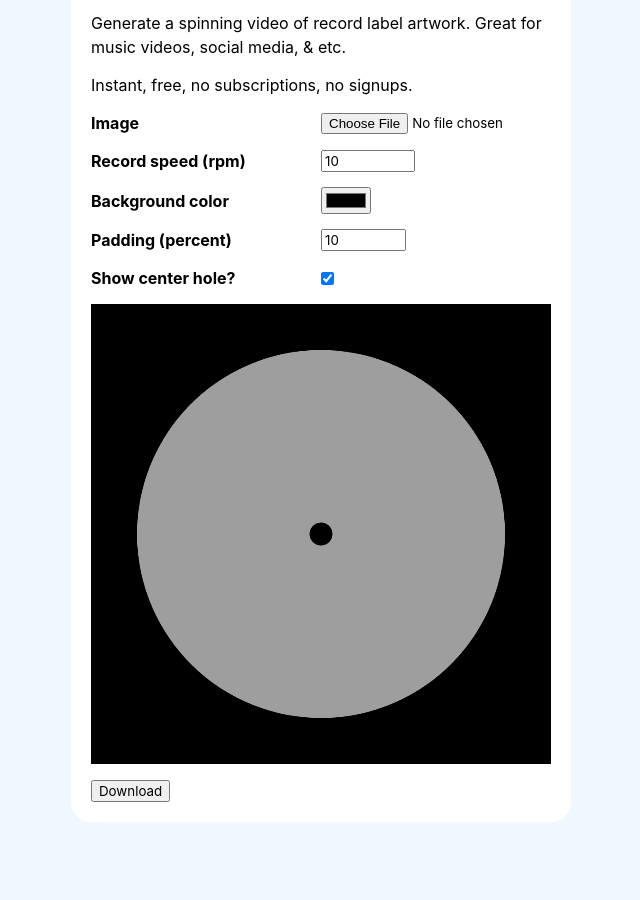
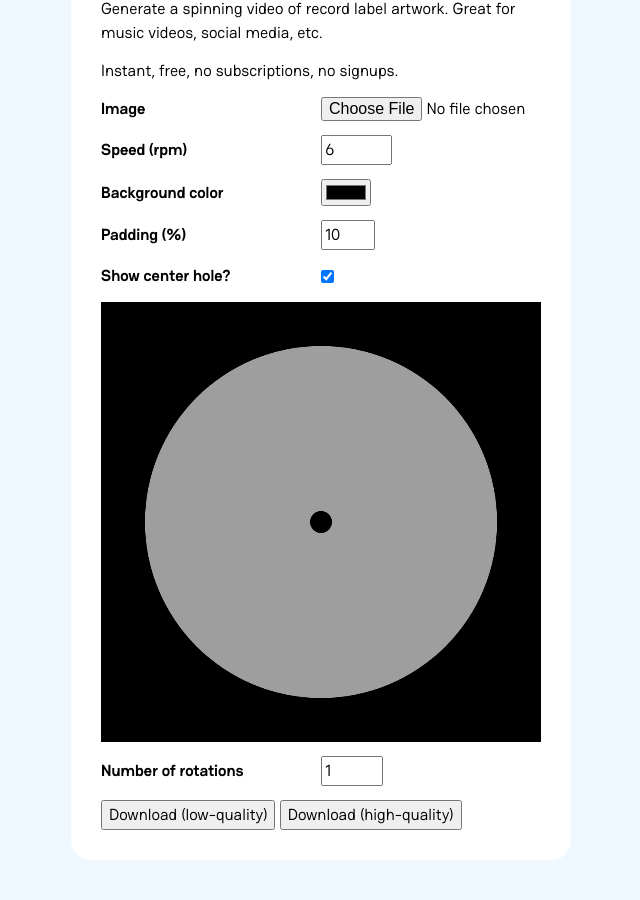
Before and after one commit to dylanpyle/rpm, a website with bundled scripts: page static/index.html in a window 1280 px wide. Shown: the part 111-1011 px from the top of the page, without its empty margins (319-959 px from the left). Before the commit the page ends 973 px from the top, so only its background shows below. Built offline with nearby package versions, Linux system fonts and the light colour scheme.

Commit message:
Much nicer working version

```diff
--- a/src/draw.ts
+++ b/src/draw.ts
@@ -1,24 +1,25 @@
-import { CANVAS_SIZE } from "./config";
-
 export function rotateContext(
   context: CanvasRenderingContext2D,
+  canvas: HTMLCanvasElement,
   angle: number,
 ) {
-  context.translate(CANVAS_SIZE / 2, CANVAS_SIZE / 2);
+  context.translate(canvas.width / 2, canvas.height / 2);
   context.rotate(angle);
-  context.translate(-CANVAS_SIZE / 2, -CANVAS_SIZE / 2);
+  context.translate(-canvas.width / 2, -canvas.height / 2);
 }
 
 export function fillBackground(
   context: CanvasRenderingContext2D,
+  canvas: HTMLCanvasElement,
   backgroundColorValue: string,
 ) {
   context.fillStyle = backgroundColorValue;
-  context.fillRect(0, 0, CANVAS_SIZE, CANVAS_SIZE);
+  context.fillRect(0, 0, canvas.width, canvas.height);
 }
 
 export function drawImage(
   context: CanvasRenderingContext2D,
+  canvas: HTMLCanvasElement,
   image: HTMLImageElement | HTMLCanvasElement,
   padding: number,
 ) {
@@ -26,9 +27,9 @@ export function drawImage(
   context.beginPath();
 
   context.arc(
-    CANVAS_SIZE / 2,
-    CANVAS_SIZE / 2,
-    CANVAS_SIZE / 2 - padding,
+    canvas.width / 2,
+    canvas.height / 2,
+    canvas.width / 2 - padding,
     0,
     Math.PI * 2,
   );
@@ -39,8 +40,8 @@ export function drawImage(
     image,
     padding,
     padding,
-    CANVAS_SIZE - padding * 2,
-    CANVAS_SIZE - padding * 2,
+    canvas.width - padding * 2,
+    canvas.height - padding * 2,
   );
 
   context.restore();
@@ -49,14 +50,15 @@ export function drawImage(
 // Assumes center hole is 0.25in on a 4in label (standard)
 export function drawCenterHole(
   context: CanvasRenderingContext2D,
+  canvas: HTMLCanvasElement,
   padding: number,
   backgroundColorValue: string,
 ) {
-  const labelSize = CANVAS_SIZE - (padding * 2);
+  const labelSize = canvas.width - (padding * 2);
   const radius = labelSize / 32;
 
   context.beginPath();
-  context.arc(CANVAS_SIZE / 2, CANVAS_SIZE / 2, radius, 0, Math.PI * 2);
+  context.arc(canvas.width / 2, canvas.height / 2, radius, 0, Math.PI * 2);
   context.fillStyle = backgroundColorValue;
   context.fill();
 }
--- a/src/index.ts
+++ b/src/index.ts
@@ -1,8 +1,14 @@
 import Spinner, { Options } from "./spinner";
+import record from "./record";
+
+const DEFAULT_SIZE = 1024;
 
 const previewCanvas = document.querySelector(
   ".preview-canvas",
 ) as HTMLCanvasElement;
+
+previewCanvas.width = DEFAULT_SIZE;
+previewCanvas.height = DEFAULT_SIZE;
 
 const speedInput = document.querySelector(".speed-input") as HTMLInputElement;
 
@@ -20,16 +26,20 @@ const showCenterHoleInput = document.querySelector(
   ".show-hole-input",
 ) as HTMLInputElement;
 
-const downloadButton = document.querySelector(
+const rotationsInput = document.querySelector(
+  ".rotations-input",
+) as HTMLInputElement;
+
+const downloadButtons = document.querySelectorAll(
   ".download-button",
-) as HTMLButtonElement;
+) as NodeListOf<HTMLButtonElement>;
 
 const image = new Image();
 image.src = "/sample.jpg";
 
 const options: Options = {
   paddingPercent: parseInt(paddingInput.value),
-  speedRpm: parseInt(speedInput.value),
+  speedRpm: parseFloat(speedInput.value),
   backgroundColor: backgroundInput.value,
   showCenterHole: showCenterHoleInput.checked,
   image,
@@ -44,7 +54,7 @@ backgroundInput.addEventListener(
 
 speedInput.addEventListener(
   "input",
-  () => options.speedRpm = parseInt(speedInput.value),
+  () => options.speedRpm = parseFloat(speedInput.value),
 );
 
 imageInput.addEventListener("input", () => {
@@ -67,9 +77,63 @@ paddingInput.addEventListener("input", () => {
   options.paddingPercent = parseInt(paddingInput.value);
 });
 
+let numberOfRotations = parseInt(rotationsInput.value);
+
+rotationsInput.addEventListener("input", () => {
+  numberOfRotations = parseInt(rotationsInput.value);
+});
+
 showCenterHoleInput.addEventListener("input", () => {
   options.showCenterHole = showCenterHoleInput.checked;
 });
 
 const spinner = new Spinner(previewCanvas, options);
 spinner.start();
+
+async function onDownloadButtonClick(event: MouseEvent) {
+  if (!(event.target instanceof HTMLButtonElement)) {
+    return;
+  }
+
+  let originalLabel = event.target.textContent;
+
+  const { dataset } = event.target;
+
+  if (!dataset.fps || !dataset.size) {
+    alert("Error: download button missing required attributes");
+    return;
+  }
+
+  const fps = parseInt(dataset.fps);
+  const size = parseInt(dataset.size);
+  event.target.disabled = true;
+  event.target.textContent = "Generating video (please hold)...";
+
+  previewCanvas.width = size;
+  previewCanvas.height = size;
+
+  // Allow a DOM repaint to show the loading message
+  await new Promise((resolve) => setTimeout(resolve, 20));
+
+  const url = await record({
+    speedRpm: options.speedRpm,
+    spinner,
+    numberOfRotations,
+    fps,
+  });
+
+  const a = document.createElement("a");
+  a.href = url;
+  a.download = "spinner.mp4";
+  a.click();
+
+  previewCanvas.width = DEFAULT_SIZE;
+  previewCanvas.height = DEFAULT_SIZE;
+
+  event.target.disabled = false;
+  event.target.textContent = originalLabel;
+}
+
+for (const button of downloadButtons) {
+  button.addEventListener("click", onDownloadButtonClick);
+}
--- /dev/null
+++ b/src/record.ts
@@ -0,0 +1,45 @@
+import { createH264MP4Encoder } from "h264-mp4-encoder";
+import Spinner from "./spinner";
+
+const ONE_ROTATION_RADIANS = Math.PI * 2;
+
+interface Options {
+  spinner: Spinner;
+  numberOfRotations: number;
+  speedRpm: number;
+  fps: number;
+}
+
+export default async function record(options: Options): Promise<string> {
+  const { spinner, numberOfRotations, speedRpm } = options;
+
+  spinner.stop();
+
+  const encoder = await createH264MP4Encoder();
+  encoder.width = spinner.canvas.width;
+  encoder.height = spinner.canvas.height;
+  encoder.frameRate = options.fps;
+  encoder.groupOfPictures = 100;
+  encoder.initialize();
+
+  let rotation = 0;
+
+  while (rotation < numberOfRotations * ONE_ROTATION_RADIANS) {
+    const rotationAngle = rotation % ONE_ROTATION_RADIANS;
+    spinner.renderFrame(rotationAngle);
+    encoder.addFrameRgba(spinner.getImageData());
+
+    rotation += (speedRpm / 60) * ONE_ROTATION_RADIANS / options.fps;
+  }
+
+  encoder.finalize();
+  const uint8array = encoder.FS.readFile(encoder.outputFilename);
+  const url = URL.createObjectURL(
+    new Blob([uint8array], { type: "video/mp4" }),
+  );
+  encoder.delete();
+
+  spinner.start();
+
+  return url;
+}
--- a/src/spinner.ts
+++ b/src/spinner.ts
@@ -1,4 +1,3 @@
-import { CANVAS_SIZE } from "./config";
 import {
   drawCenterHole,
   drawImage,
@@ -22,6 +21,7 @@ export interface Options {
 export default class Spinner {
   private options: Options;
   private ctx: CanvasRenderingContext2D;
+  public canvas: HTMLCanvasElement;
 
   private croppedImageBuffer: HTMLCanvasElement;
   private croppedImageCtx: CanvasRenderingContext2D;
@@ -29,10 +29,9 @@ export default class Spinner {
   private isRunning: boolean = false;
 
   constructor(canvas: HTMLCanvasElement, options: Options) {
-    canvas.width = CANVAS_SIZE;
-    canvas.height = CANVAS_SIZE;
+    this.canvas = canvas;
 
-    const ctx = canvas.getContext("2d");
+    const ctx = canvas.getContext("2d", { willReadFrequently: true });
 
     if (!ctx) {
       throw new Error("Error getting context");
@@ -54,29 +53,31 @@ export default class Spinner {
     this.options.image.addEventListener("load", this.onImageLoad);
   }
 
-  private render = () => {
-    const { options, ctx, isRunning } = this;
-    const { image } = options;
+  public renderFrame(rotationAngle: number) {
+    const { options, ctx, canvas } = this;
+
+    ctx.resetTransform();
+
+    fillBackground(ctx, canvas, options.backgroundColor);
+    rotateContext(ctx, canvas, rotationAngle);
+    drawImage(ctx, canvas, this.croppedImageBuffer, this.getPaddingPx());
+
+    if (options.showCenterHole) {
+      drawCenterHole(ctx, canvas, this.getPaddingPx(), options.backgroundColor);
+    }
+  }
+
+  private renderLoop = () => {
+    const { isRunning } = this;
 
     if (!isRunning) {
       return;
     }
 
-    if (!image.complete) {
-      return requestAnimationFrame(this.render);
-    }
+    const rotationAngle = this.getRotationAngle();
+    this.renderFrame(rotationAngle);
 
-    ctx.resetTransform();
-
-    fillBackground(ctx, options.backgroundColor);
-    rotateContext(ctx, this.getRotationAngle());
-    drawImage(ctx, this.croppedImageBuffer, this.getPaddingPx());
-
-    if (options.showCenterHole) {
-      drawCenterHole(ctx, this.getPaddingPx(), options.backgroundColor);
-    }
-
-    requestAnimationFrame(this.render);
+    requestAnimationFrame(this.renderLoop);
   };
 
   private getPaddingPx() {
@@ -101,17 +102,17 @@ export default class Spinner {
 
     const aspectRatio = image.width / image.height;
 
-    let drawWidth = CANVAS_SIZE;
-    let drawHeight = CANVAS_SIZE;
+    let drawWidth = this.canvas.width;
+    let drawHeight = this.canvas.height;
 
     if (aspectRatio > 1) {
-      drawWidth = CANVAS_SIZE * aspectRatio;
+      drawWidth = this.canvas.width * aspectRatio;
     } else {
-      drawHeight = CANVAS_SIZE / aspectRatio;
+      drawHeight = this.canvas.height / aspectRatio;
     }
 
-    const xOffset = (CANVAS_SIZE - drawWidth) / 2;
-    const yOffset = (CANVAS_SIZE - drawHeight) / 2;
+    const xOffset = (this.canvas.width - drawWidth) / 2;
+    const yOffset = (this.canvas.height - drawHeight) / 2;
 
     this.croppedImageCtx.drawImage(
       image,
@@ -124,10 +125,15 @@ export default class Spinner {
 
   public start() {
     this.isRunning = true;
-    this.render();
+    this.renderLoop();
   }
 
   public stop() {
     this.isRunning = false;
   }
+
+  public getImageData(): Uint8ClampedArray {
+    return this.ctx.getImageData(0, 0, this.canvas.width, this.canvas.height)
+      .data;
+  }
 }
--- a/static/index.html
+++ b/static/index.html
@@ -1,15 +1,19 @@
 <!doctype html>
 <html>
   <head>
-    <title>Spinner</title>
+    <title>rpm</title>
     <link rel="stylesheet" href="styles.css" />
+    <meta name="viewport" content="width=device-width, initial-scale=1" />
+    <meta name="description" content="Generate a spinning video of record label
+    artwork. Free and instant." />
+    <meta name="keywords" content="record label, spinning video, spinning label video generator, free spinning label generator, spinvid alternative, turn.audio alternative" />
   </head>
   <body>
     <main>
-      <h1>Spinner</h1>
+      <h1>rpm</h1>
 
       <p>Generate a spinning video of record label artwork. Great for music
-      videos, social media, & etc.</p>
+      videos, social media, etc.</p>
 
       <p>Instant, free, no subscriptions, no signups.</p>
 
@@ -19,11 +23,11 @@
       </label>
 
       <label>
-        <div class='label-text'>Record speed (rpm)</div>
+        <div class='label-text'>Speed (rpm)</div>
         <input
           type='number'
           class='speed-input'
-          value='10'
+          value='6'
           min='0'
           max='1000'
         />
@@ -39,13 +43,13 @@
       </label>
 
       <label>
-        <div class='label-text'>Padding (percent)</div>
+        <div class='label-text'>Padding (%)</div>
         <input
           type='number'
           class='padding-input'
           value='10'
           min='0'
-          max='100'
+          max='49'
         />
       </label>
 
@@ -60,7 +64,20 @@
 
       <canvas class='preview-canvas'></canvas>
 
-      <button class='download-button'>Download</button>
+
+      <label>
+        <div class='label-text'>Number of rotations</div>
+        <input
+          type='number'
+          class='rotations-input'
+          value='1'
+          min='1'
+          max='100'
+        />
+      </label>
+
+      <button class='download-button' data-fps='30' data-size='500' data-kbps='500'>Download (low-quality)</button>
+      <button class='download-button' data-fps='60' data-size='1024' data-kbps='1000'>Download (high-quality)</button>
     </main>
 
     <script src="bundle.js"></script>
--- a/static/styles.css
+++ b/static/styles.css
@@ -1,6 +1,14 @@
+@font-face {
+  font-family: 'Haskoy';
+  src: url('/haskoy[wght].woff2') format('woff2');
+  font-style: normal;
+  font-display: swap;
+}
+
 html, body {
   margin: 0;
   padding: 0;
+  cursor: default;
 }
 
 html,
@@ -9,7 +17,9 @@ input,
 textarea,
 button,
 h1, h2, h3, h4, h5, h6 {
-  font-family: -apple-system, BlinkMacSystemFont, "Segoe UI", Roboto, "Helvetica Neue", Arial, sans-serif;
+  font-family: Haskoy, sans;
+  font-size: 16px;
+  line-height: 1.5;
 }
 
 * {
@@ -23,8 +33,6 @@ h1, h2, h3, h4, h5, h6, label, p, .preview-canvas {
 
 body {
   padding: 20px 40px;
-  font-size: 16px;
-  line-height: 1.5;
   background: #f0f8ff;
   display: flex;
   flex-direction: column;
@@ -38,7 +46,11 @@ main {
   width: 100%;
   max-width: 500px;
   margin: 20px;
-  padding: 20px;
+  padding: 30px;
+}
+
+h1 {
+  font-style: italic;
 }
 
 .preview-canvas {
```
Also changed, not shown: static/haskoy[wght].woff2 (added), 1 other file.
